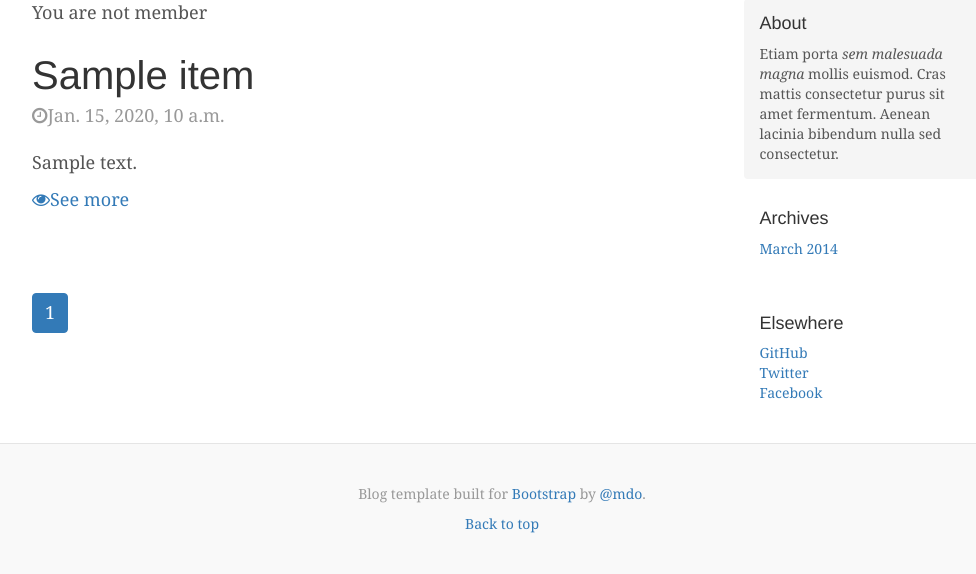
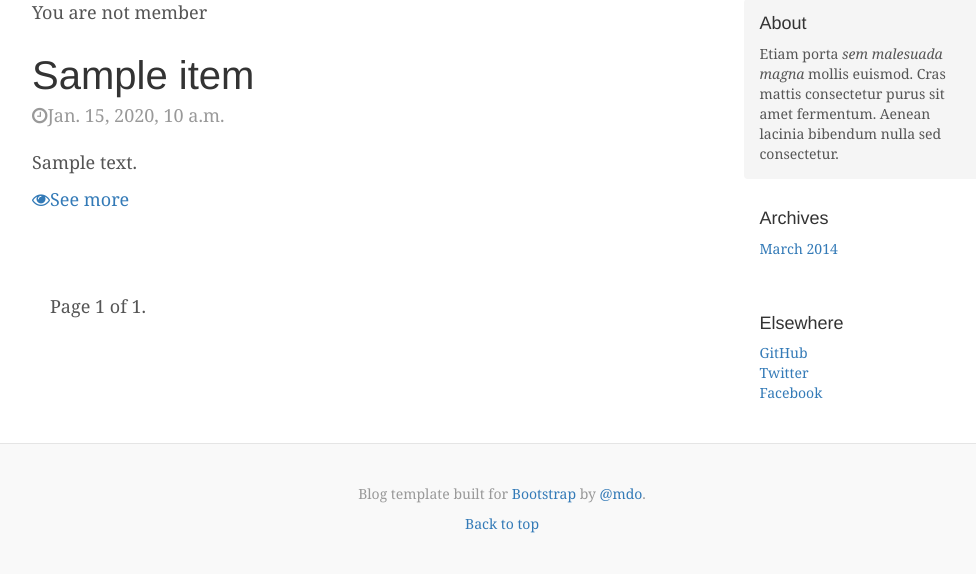
Before and after one commit to y-tsutsu/mondja-blog, a Django app: template mondja/static/templates/top.html in a window 1280 px wide. Shown: the part 245-819 px from the top of the page, without its empty margins (138-1114 px from the left). Run offline with Django 3.2, Linux system fonts and the light colour scheme; the template is opened without the code that fills it: most values are stand-ins (such as "Sample title", 1, 10 or a date in 2020); some libraries are stand-ins or nearby versions.

Commit message:
他ページへのリンク方法を変更．

```diff
--- a/mondja/static/templates/top.html
+++ b/mondja/static/templates/top.html
@@ -23,6 +23,23 @@
     {% endfor%}
 
     <!-- Paginator -->
+    <div class="pagination">
+        <span class="step-links">
+            {% if all_posts.has_previous %}
+                <a href="?page={{ all_posts.previous_page_number }}"><i class="fa fa-hand-o-left"></i>Previous</a>
+            {% endif %}
+
+            <span class="current">
+                　Page {{ all_posts.number }} of {{ all_posts.paginator.num_pages }}.
+            </span>
+
+            {% if all_posts.has_next %}
+                <a href="?page={{ all_posts.next_page_number }}">Next<i class="fa fa-hand-o-right"></i></a>
+            {% endif %}
+        </span>
+    </div>
+
+    <!--
         <ul class="pagination">
             {% if all_posts.has_previous %}
                 <li><a href="?page={{ all_posts.previous_page_number }}">Previous</a></li>
@@ -40,5 +57,6 @@
                 <li><a href="?page={{ all_posts.next_page_number }}">Next</a></li>
             {% endif %}
         </ul>
+    -->
 
 {% endblock %}
```
Lines whose indentation alone changed are shown as unchanged.
